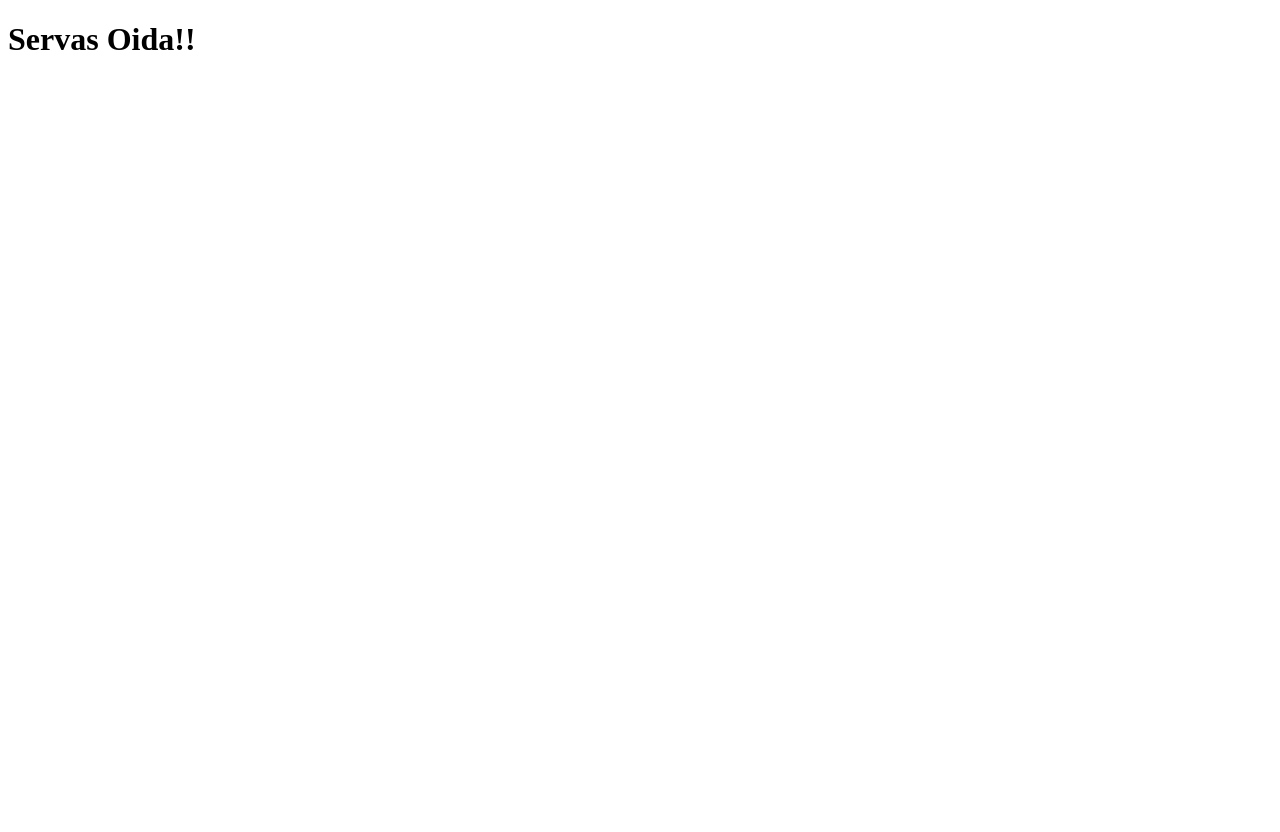
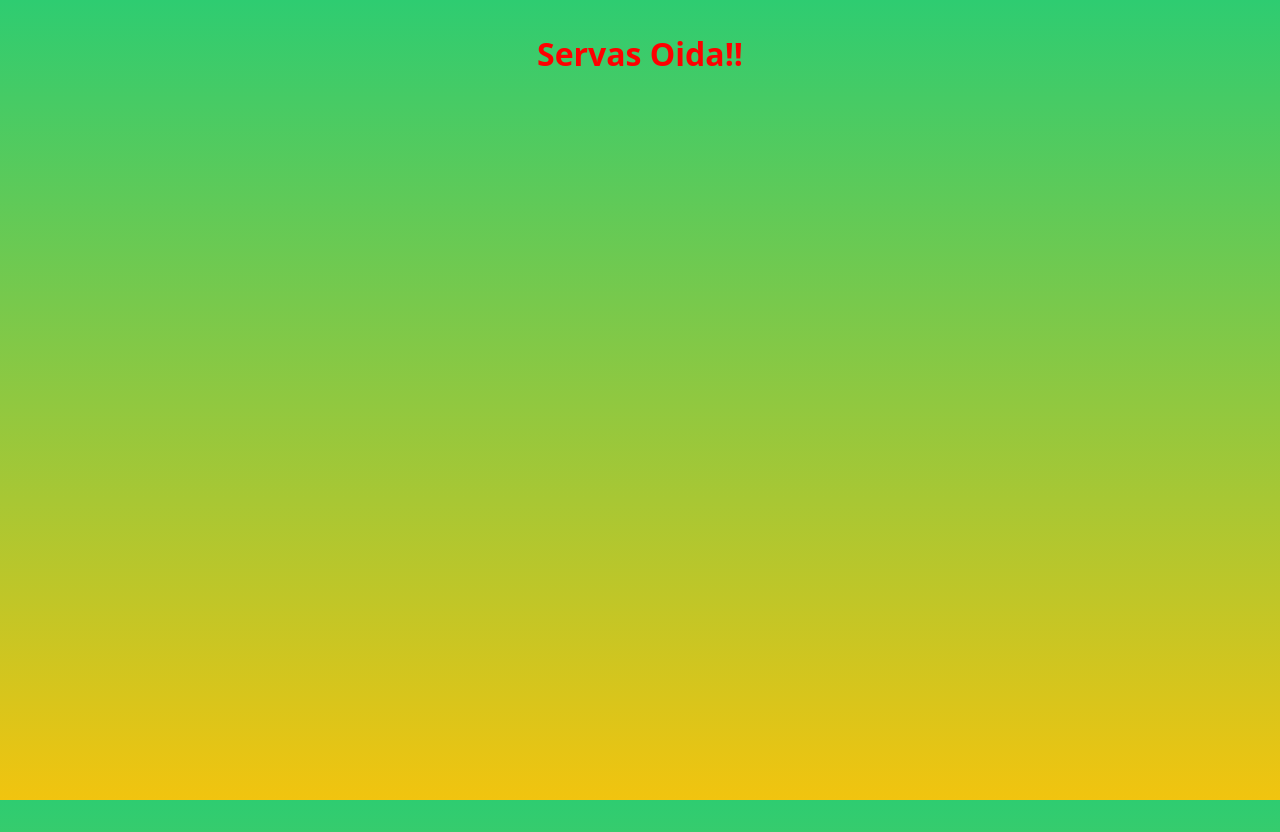
Before and after one commit to gerfis/homoculinarius, a plain HTML site: page index.html in a window 1280 px wide. Before the commit the page ends 800 px from the top, so only its background shows below. Drawn offline with Linux system fonts and the light colour scheme.

Commit message:
styles angelegt

```diff
--- a/index.html
+++ b/index.html
@@ -3,7 +3,8 @@
 <head>
     <meta charset="UTF-8">
     <meta name="viewport" content="width=device-width, initial-scale=1.0">
-    <title>Homo Culinarius</title>
+    <title>Homo Culinarius Project</title>
+    <link rel="stylesheet" href="styles.css">
 </head>
 <body>
     <h1>Servas Oida!!</h1>
--- /dev/null
+++ b/styles.css
@@ -0,0 +1,14 @@
+html, body {
+    height: 100%;
+    margin: 0;
+}
+body {
+    background: linear-gradient(180deg, #2ecc71, #f1c40f);
+}
+h1 {
+    /* optional: zentrieren und Kontrast verbessern */
+    text-align: center;
+    color: #ff0000;
+    font-family: system-ui, -apple-system, "Segoe UI", Roboto, "Helvetica Neue", Arial;
+    margin-top: 2rem;
+}
```
Also changed, not shown: style.css (deleted).
